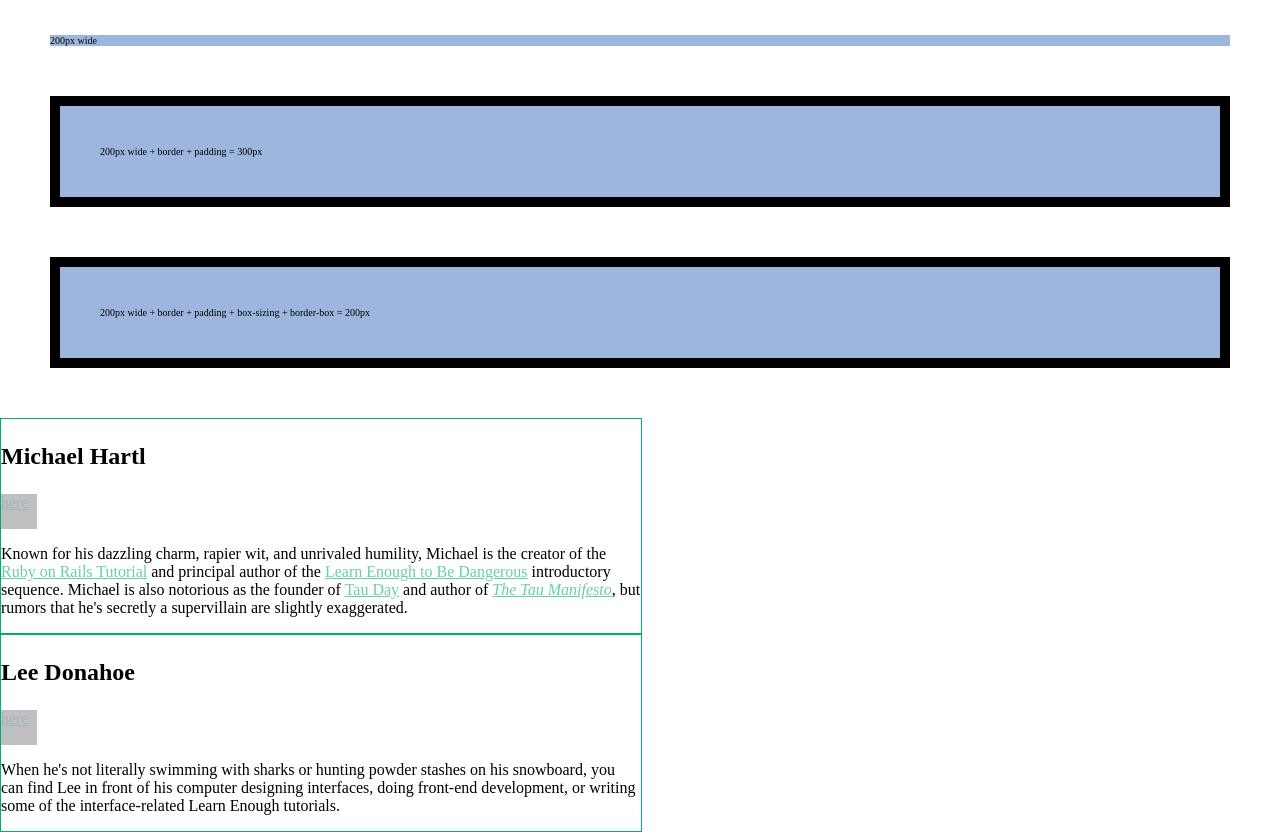
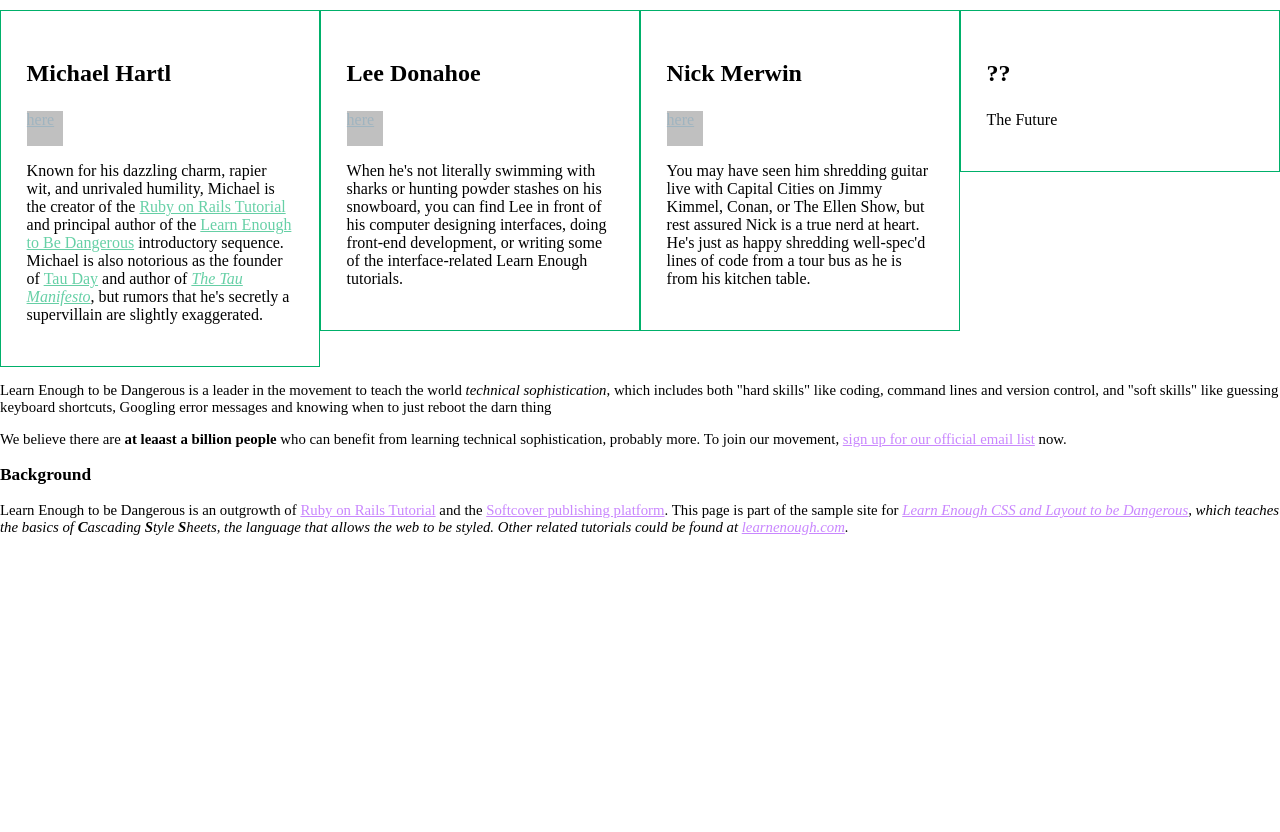
Before and after one commit to pottaule/pottaule.github.io, a plain HTML site: page index.html in a window 1280 px wide. Shown: the part 474-1306 px from the top of the page. After the commit the page ends 1025 px from the top, so only its background shows below. Drawn offline with Linux system fonts and the light colour scheme.

Commit message:
Add box model elements ala floats and in-line block

```diff
--- a/index.html
+++ b/index.html
@@ -12,7 +12,7 @@ html, body {
 }
 
 body {
-	font-size: 62.5%;
+	font-size: 92.5%;
 }
 
 h1 {
@@ -32,11 +32,24 @@ a {
 
       .bio-wrapper {
 	      font-size: 24px;
+	      overflow: hidden;
+      }
+
+      .bio-wrapper:after {
+	      visibility: hidden;
+	      display: block;
+	      font-size: 0;
+	      content: " ";
+	      clear: both;
+	      height: 0;
       }
 
       .bio-box {
 	      border: 1px solid rgba(0, 176, 106);
-	      width: 50%;
+	      float: left;
+	      width: 25%;
+	      padding: 2%;
+	      box-sizing: border-box;
 	      font-size: 1rem;
       }
 
@@ -62,6 +75,16 @@ a {
 	      display: inline-block;
       }
 
+      .social-list {
+	      list-style: none;
+	      padding: 0;
+	      text-align: center;
+      }
+
+      .social-list > li {
+	      display: inline-block;
+      }
+
       .show {
 	      display: block;
       }
@@ -72,25 +95,13 @@ a {
 	      width: 75vw;
       }
 
-      .test-box {
-	      background: #9db6dd;
-	      margin: 50px;
-      }
 
-      .test-box-nosizing {
-	      border: 10px solid #000;
-	      padding: 40px;
-      }
-
-      .test-box-sizing {
-	      box-sizing: border-box;
-      }
 		</style>
 	</head>
 	<body>
 		<div class="full-hero home-hero">
-		<h1 class="social-link">I'm an h1</h1>
-		<ul>
+			<h1>I'm an h1</h1>
+			<ul class="social-list">
 				<li>
 					<a href="https://example.com/">Link</a>
 				</li>
@@ -104,17 +115,6 @@ a {
 		</div>
 		<h2>I'm an h2</h2>
 
-		<div class="test-box">
-			200px wide
-		</div>
-
-		<div class="test-box test-box-nosizing">
-			200px wide + border + padding = 300px
-		</div>
-
-		<div class="test-box test-box-nosizing test-box-sizing">
-			200px wide + border + padding + box-sizing + border-box = 200px
-		</div>
 
 		<div class="bio-wrapper">
 			<div class="bio-box">
@@ -169,5 +169,23 @@ a {
 				</div>
 			</div>
 		</div>
+		<p> Learn Enough to be Dangerous is a leader in the movement to teach the world <em>technical sophistication</em>,
+		which includes both "hard skills" like coding, command lines and version control, and "soft skills" like guessing
+		keyboard shortcuts, Googling error messages and knowing when to just reboot the darn thing
+		</p>
+
+		<p>
+		We believe there are <strong>at leaast a billion people</strong> who can benefit from learning technical sophistication,
+		probably more. To join our movement, <a href="https://learnenough.com/#email_list">sign up for our official email list</a> now.
+		</p>
+
+		<h3>Background</h3>
+
+		<p> Learn Enough to be Dangerous is an outgrowth of <a href="https://www.railstutorial.org/">Ruby on Rails Tutorial</a> and the
+		<a href="https://www.softcover.io/">Softcover publishing platform</a>. This page is part of the sample site for
+		<a href="https://learnenough.com/css-tutorial/"><em>Learn Enough CSS and Layout to be Dangerous<em></a>, which teaches the basics
+		of <strong>C</strong>ascading <strong>S</strong>tyle <strong>S</strong>heets, the language that allows the web to be styled.
+		Other related tutorials could be found at <a href="https://learnenough.com/">learnenough.com</a>.
+		</p>
 	</body>
 </html>
```
Lines whose indentation alone changed are shown as unchanged.
